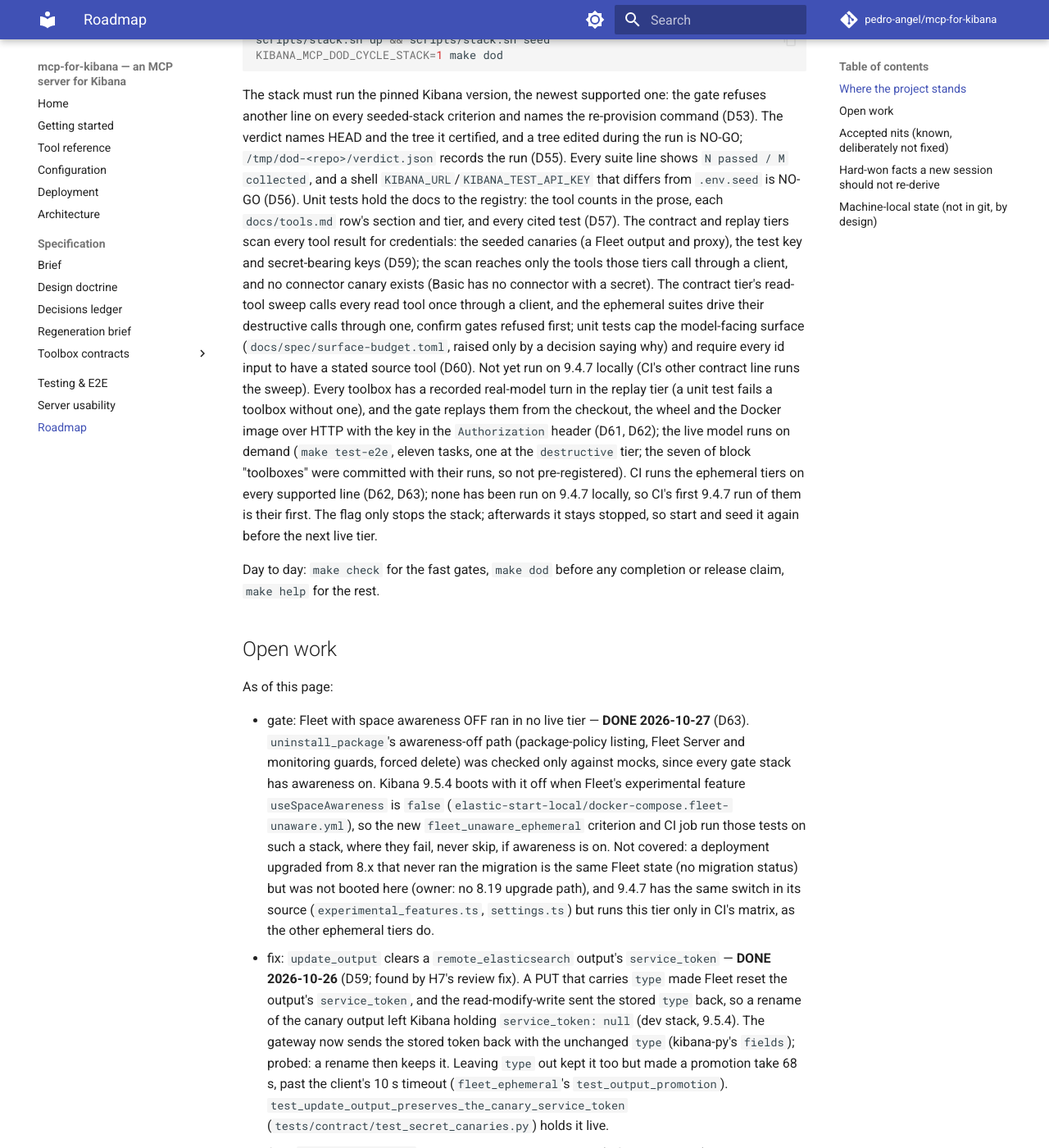
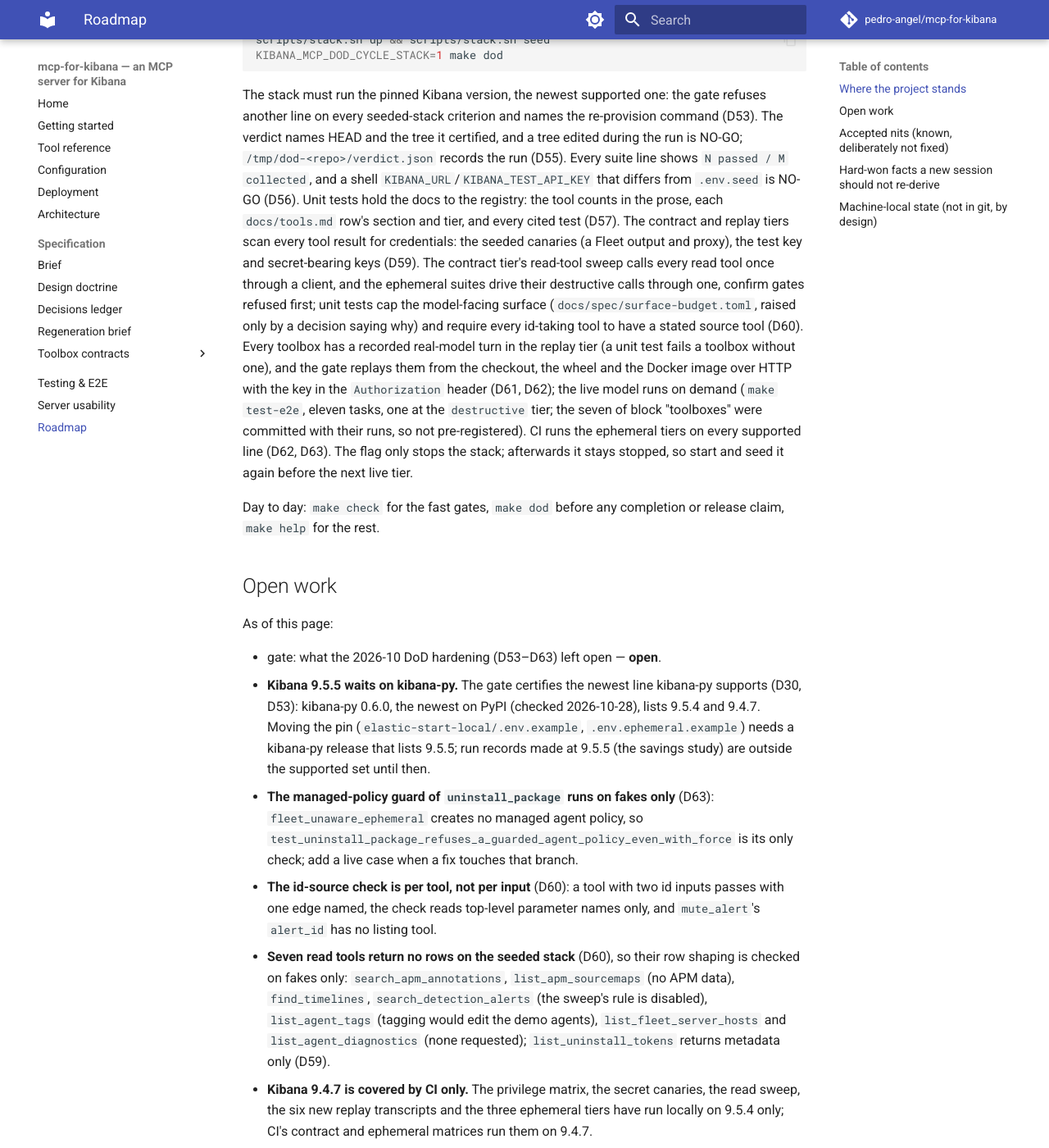
Before and after one commit to pedro-angel/mcp-for-kibana, an MkDocs documentation site: the page built from docs/roadmap.md, in a window 1280 px wide and 1400 px high, scrolled down 895 px. Shown: the whole window at 82% size. Built offline with MkDocs 1.6.1 and Material for MkDocs 9.7.7, drawn with Linux system fonts in a browser that asks for light colours; comment, search, counter and statistics services are not loaded; some of the changed text lies outside the part shown.

Commit message:
docs(spec): reconcile the DoD hardening onto the shipped gate
Why: H1-H10 each reconciled their own decision, but the CHANGELOG
[Unreleased] section listed the hardening out of order with a fix to
unreleased behaviour filed under Fixed, D53 did not name
image_replay_green among the version-checked criteria, D42 had no
Superseded entry, and the roadmap kept DONE items under Open work.

Change: CHANGELOG hardening entries ordered D53-D63 under one lead
entry, the D62 review fix folded into the D61/D62 entries; D53 names
image_replay_green (since D62); Superseded lists D42 -> D61; roadmap
Open work lists only what the hardening left open (9.5.5 waits on a
kibana-py release - 0.6.0 is newest on PyPI, checked 2026-10-28; the
managed-policy guard is fakes-only; the id-source check is per tool;
seven reads with no seeded rows; 9.4.7 covered by CI only; secret-scan
reach; the 8.x upgrade path not booted).

Gates: make check exit 0.

Co-Authored-By: Claude Opus 5.5 <noreply@anthropic.com>
Claude-Session: https://claude.ai/code/session_014EXhR4rwzqRut7nwHKEQWV

```diff
--- a/docs/roadmap.md
+++ b/docs/roadmap.md
@@ -49,22 +49,19 @@ NO-GO (D56). Unit tests hold the docs to the registry: the tool counts in the
 prose, each `docs/tools.md` row's section and tier, and every cited test (D57).
 The contract and replay tiers scan every tool result for credentials: the
 seeded canaries (a Fleet output and proxy), the test key and secret-bearing
-keys (D59); the scan reaches only the tools those tiers call through a
-client, and no connector canary exists (Basic has no connector with a secret).
+keys (D59).
 The contract tier's read-tool sweep calls every read tool once through a
 client, and the ephemeral suites drive their destructive calls through one,
 confirm gates refused first; unit tests cap the model-facing surface
 (`docs/spec/surface-budget.toml`, raised only by a decision saying why) and
-require every id input to have a stated source tool (D60). Not yet run on
-9.4.7 locally (CI's other contract line runs the sweep).
+require every id-taking tool to have a stated source tool (D60).
 Every toolbox has a recorded real-model turn in the replay tier (a unit test
 fails a toolbox without one), and the gate replays them from the checkout, the
 wheel and the Docker image over HTTP with the key in the `Authorization`
 header (D61, D62); the live model runs on demand (`make test-e2e`, eleven
 tasks, one at the `destructive` tier; the seven of block "toolboxes" were
 committed with their runs, so not pre-registered). CI runs the ephemeral
-tiers on every supported line (D62, D63); none has been run on 9.4.7 locally,
-so CI's first 9.4.7 run of them is their first.
+tiers on every supported line (D62, D63).
 The flag only stops the stack; afterwards it stays stopped, so
 start and seed it again before the next live tier.
 
@@ -75,30 +72,39 @@ release claim, `make help` for the rest.
 
 As of this page:
 
-- gate: Fleet with space awareness OFF ran in no live tier — **DONE
-  2026-10-27** (D63). `uninstall_package`'s awareness-off path (package-policy
-  listing, Fleet Server and monitoring guards, forced delete) was checked
-  only against mocks, since every gate stack has awareness on. Kibana 9.5.4
-  boots with it off when Fleet's experimental feature `useSpaceAwareness` is
-  `false` (`elastic-start-local/docker-compose.fleet-unaware.yml`), so the new
-  `fleet_unaware_ephemeral` criterion and CI job run those tests on such a
-  stack, where they fail, never skip, if awareness is on. Not covered: a
-  deployment upgraded from 8.x that never ran the migration is the same
-  Fleet state (no migration status) but was not booted here (owner: no 8.19
-  upgrade path), and 9.4.7 has the same switch in its source
-  (`experimental_features.ts`, `settings.ts`) but runs this tier only in CI's
-  matrix, as the other ephemeral tiers do.
-- fix: `update_output` clears a `remote_elasticsearch` output's
-  `service_token` — **DONE 2026-10-26** (D59; found by H7's review fix). A
-  PUT that carries `type` made Fleet reset the output's `service_token`, and
-  the read-modify-write sent the stored `type` back, so a
-  rename of the canary output left Kibana holding `service_token: null`
-  (dev stack, 9.5.4). The gateway now sends the stored token back with the
-  unchanged `type` (kibana-py's `fields`); probed: a rename then keeps it.
-  Leaving `type` out kept it too but made a promotion take 68 s, past the
-  client's 10 s timeout (`fleet_ephemeral`'s `test_output_promotion`).
-  `test_update_output_preserves_the_canary_service_token`
-  (`tests/contract/test_secret_canaries.py`) holds it live.
+- gate: what the 2026-10 DoD hardening (D53–D63) left open — **open**.
+  - **Kibana 9.5.5 waits on kibana-py.** The gate certifies the newest line
+    kibana-py supports (D30, D53): kibana-py 0.6.0, the newest on PyPI
+    (checked 2026-10-28), lists 9.5.4 and 9.4.7. Moving the pin
+    (`elastic-start-local/.env.example`, `.env.ephemeral.example`) needs a kibana-py release that lists 9.5.5;
+    run records made at 9.5.5 (the savings study) are outside the supported
+    set until then.
+  - **The managed-policy guard of `uninstall_package` runs on fakes only**
+    (D63): `fleet_unaware_ephemeral` creates no managed agent policy, so
+    `test_uninstall_package_refuses_a_guarded_agent_policy_even_with_force`
+    is its only check; add a live case when a fix touches that branch.
+  - **The id-source check is per tool, not per input** (D60): a tool with
+    two id inputs passes with one edge named, the check reads top-level
+    parameter names only, and `mute_alert`'s `alert_id` has no listing tool.
+  - **Seven read tools return no rows on the seeded stack** (D60), so their
+    row shaping is checked on fakes only: `search_apm_annotations`,
+    `list_apm_sourcemaps` (no APM data), `find_timelines`,
+    `search_detection_alerts` (the sweep's rule is disabled),
+    `list_agent_tags` (tagging would edit the demo agents),
+    `list_fleet_server_hosts` and `list_agent_diagnostics` (none requested);
+    `list_uninstall_tokens` returns metadata only (D59).
+  - **Kibana 9.4.7 is covered by CI only.** The privilege matrix, the secret
+    canaries, the read sweep, the six new replay transcripts and the three
+    ephemeral tiers have run locally on 9.5.4 only; CI's contract and
+    ephemeral matrices run them on 9.4.7.
+  - **The secret scan sees only what a `Client` receives** (D59): tools the
+    contract and replay tiers call directly on the gateway are outside it,
+    and no connector canary exists (Basic has no connector type that takes a
+    secret).
+  - **Fleet awareness off is booted fresh, not upgraded** (D63): a
+    deployment upgraded from 8.x that never ran the space-awareness
+    migration is the same Fleet state, but the upgrade itself is not booted
+    (owner: no 8.19 upgrade path).
 - feat: `update_alert_rule` returns the rule's detail — **open (left open by
   D40)**. Its result is still the summary, so a model confirms an edit with a
   second call to `get_alert_rule`; returning `get_alert_rule`'s shape instead
```
Also changed, not shown: CHANGELOG.md (+101 -105 lines), docs/spec/decisions.md (+7 -1 lines).
